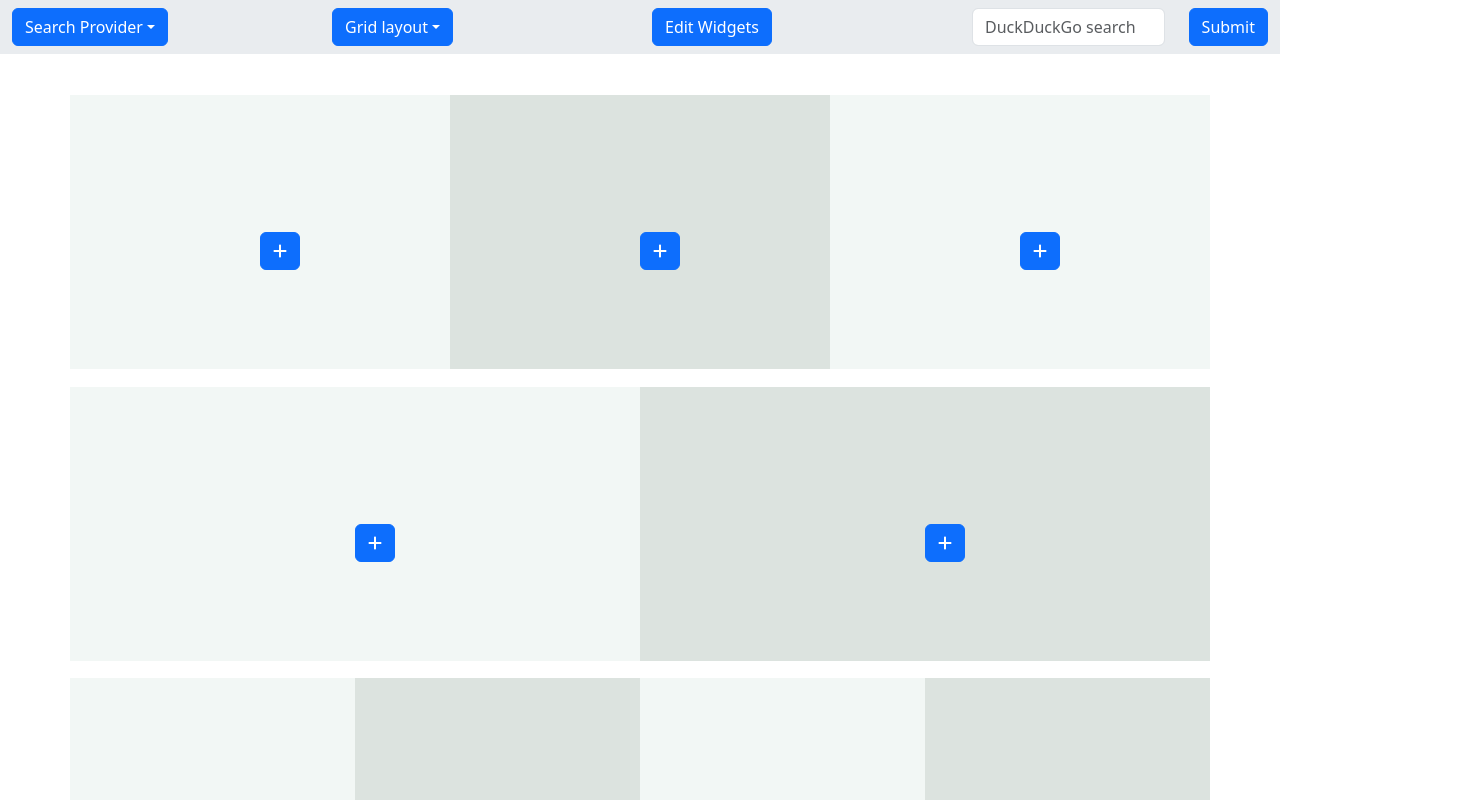
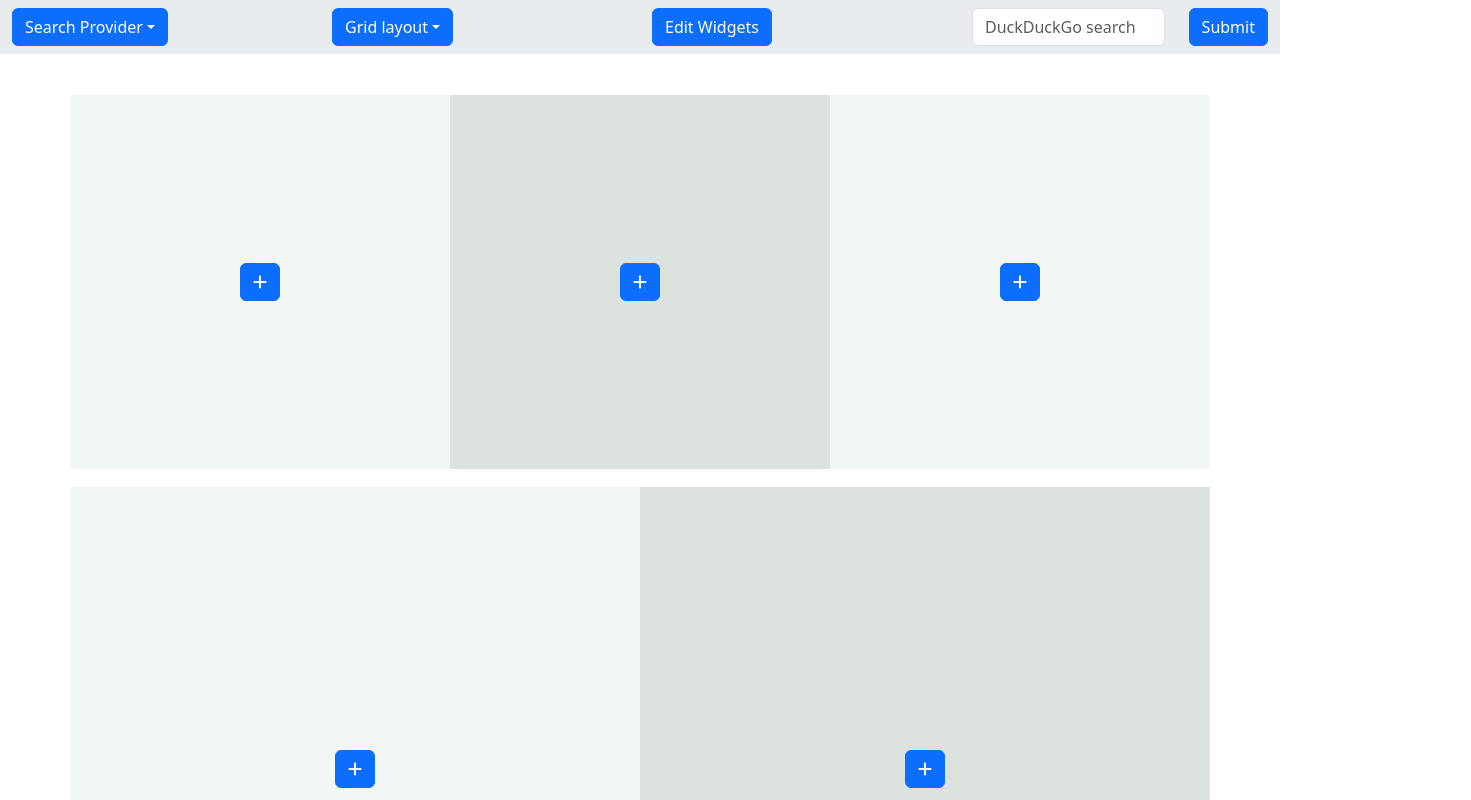
Before and after one commit to dvdzmr/bite, a React (Vite) app: page / in a window 1280 px wide. Shown: the top 800 px of the page, 1471 px wide, since content can reach past the window. Built offline with nearby package versions, Linux system fonts and the light colour scheme.

Commit message:
redid some core components of grid system

```diff
--- a/src/components/components.grid.jsx
+++ b/src/components/components.grid.jsx
@@ -1,10 +1,8 @@
 import Container from "react-bootstrap/Container";
-import {useState, useEffect} from "react";
+import {useEffect, useState} from "react";
 import {Col, Row} from "react-bootstrap";
+import Widgets from "./components.widgets.jsx";
 import "./css/grid.css"
-import Widgets from "./components.widgets.jsx";
-
-//todo: fix UI
 
 export default function Grid() {
     const [rowOne, setRowOne] = useState(3);
@@ -24,14 +22,14 @@ export default function Grid() {
 
     return (
         <Container>
-            <Row className="grid-row">
-                {addRows((isNaN(rowOne))? 3 : rowOne, 1)}
+            <Row style={{aspectRatio: rowOne}} className="grid_styling">
+                {addRows((isNaN(rowOne)) ? 3 : rowOne, 1)}
             </Row>
-            <Row className="grid-row">
-                {addRows((isNaN(rowTwo))? 2 : rowTwo, 2)}
+            <Row style={{aspectRatio: rowTwo}} className="grid_styling">
+                {addRows((isNaN(rowTwo)) ? 2 : rowTwo, 2)}
             </Row>
-            <Row className="grid-row">
-                {addRows((isNaN(rowThree))? 4 : rowThree, 3)}
+            <Row style={{aspectRatio: rowThree}} className="grid_styling">
+                {addRows((isNaN(rowThree)) ? 4 : rowThree, 3)}
             </Row>
         </Container>
     )
@@ -42,10 +40,9 @@ function addRows(colAmount, rowNum) {
     let items = [];
     for (let i = 0; i < colAmount; i++) {
         if (i % 2 === 0) {
-            items.push(<Col className="lightgray" key={i}><Widgets id={i} rowNum={rowNum}/></Col>);
-        }
-        else {
-            items.push(<Col className="mediumgray" key={i}><Widgets id={i} rowNum={rowNum}/></Col>);
+            items.push(<Col style={{backgroundColor: "#f2f7f5"}} key={i}><Widgets id={i} rowNum={rowNum}/></Col>);
+        } else {
+            items.push(<Col style={{backgroundColor: "#dce3df"}} key={i}><Widgets id={i} rowNum={rowNum}/></Col>);
         }
     }
     return <>{items}</>;
--- a/src/components/components.widgets.jsx
+++ b/src/components/components.widgets.jsx
@@ -1,5 +1,5 @@
 // Logic to handle placing and changing widgets
-import React, {useEffect, useState} from 'react';
+import {useState} from 'react';
 import "./css/widgets.css"
 import {FontAwesomeIcon} from "@fortawesome/react-fontawesome";
 import {faPlus} from "@fortawesome/free-solid-svg-icons";
@@ -10,15 +10,13 @@ import WidgetNotes from "./widgets/widget.notes.jsx";
 import WidgetCountdown from "./widgets/widget.countdown.jsx";
 import WidgetNewsFeed from "./widgets/widget.newsfeed.jsx";
 import Container from "react-bootstrap/Container";
-import widgetPhotoalbum from "./widgets/widget.photoalbum.jsx";
 import WidgetPhotoalbum from "./widgets/widget.photoalbum.jsx";
 import WidgetTodo from "./widgets/widget.todo.jsx";
+import {ListGroup} from "react-bootstrap";
 import {CloseButton} from "react-bootstrap";
 
 // Manually add entries from ./widgets/ here
-const widgetList = ["Weather", "Stocks", "Clock", "PhotoAlbum", "Notes", "CountDown", "News", "ToDo"];
-
-
+const widgetList = ["Weather", "Clock", "Carousel", "Notes", "CountDown", "News", "ToDo"];
 
 
 export default function Widgets(id) {
@@ -60,14 +58,11 @@ export default function Widgets(id) {
             return <Weather identifier={gridName}/>
             // return <h1>Weather</h1>
         }
-        if (widget === "Stocks") {
-            return <h1>Stocks</h1>
-        }
         if (widget === "Clock") {
             return <WidgetClock identifier={gridName}/>
             // return <h1>Clock</h1>
         }
-        if (widget === "PhotoAlbum") {
+        if (widget === "Carousel") {
             return <WidgetPhotoalbum identifier={gridName}/>
             // return <h1>Photo Album</h1>
         }
@@ -95,27 +90,35 @@ export default function Widgets(id) {
         setShowCloseWidget(!showCloseWidget);
     })
 
+
     return (
         <>
             {!showWidget ?
-                <div className={!showList ? "widget-container_default" : "widget-container_clicked"}>
+                <div className="widget-button"  style={{top: !showList ? "50%" : "20%"}}>
                     <Button active={showList} onClick={showWidgetList}><FontAwesomeIcon icon={faPlus}/>
                     </Button>
                     {showList ? <div className="widget_text">
                         <ul className="widget_list">
                             {widgetList.map(function(widget, index) {
-                                return <li key={index}> <Button onClick={() => addSelectedWidget(widget)}>{widget}</Button></li>
+                                return <li
+                                    key={index}
+                                    // style={{float: "left"}}
+                                >
+                                    <ListGroup defaultActiveKey="#link1" variant="flush">
+                                        <ListGroup.Item action onClick={() => addSelectedWidget(widget)}>
+                                            {widget}
+                                        </ListGroup.Item>
+                                    </ListGroup>
+                                </li>
                             })}
                         </ul>
                     </div> : null}
                 </div>
                 :
-                <div className="widget_container">
-                    <Container className="widget_container">{showWidgets()}</Container>
+                <div style={{position: "relative"}}>
+                    <Container>{showWidgets()}</Container>
                     {showCloseWidget ?
-                    <button className="widget_remove_button" onClick={removeWidget}>x</button> : null }
-                    {/*{showCloseWidget ?*/}
-                    {/*    <CloseButton className="widget_remove_button" onClick={removeWidget}/> : null }*/}
+                        <CloseButton aria-label="Close Widget" className="widget_remove_button " onClick={removeWidget}/> : null }
                 </div>}
         </>
     );
--- a/src/components/css/grid.css
+++ b/src/components/css/grid.css
@@ -1,19 +1,5 @@
-.grid-row {
-    height: 35vh;
-    max-height: 35vh;
+.grid_styling {
     padding: 3px 0;
     margin-bottom: 1%;
-    max-width: inherit;
+    overflow: visible;
 }
-
-.mediumgray {
-    background-color: #dce3df;
-    max-height: inherit;
-    max-width: 100%;
-}
-
-.lightgray {
-    background-color: #f2f7f5;
-    max-height: inherit;
-    max-width: 100%;
-}
--- a/src/components/css/widgets.css
+++ b/src/components/css/widgets.css
@@ -1,20 +1,17 @@
-.widget-container_default {
+.widget-button {
     position: relative;
     top: 50%;
-    left: 50%;
-    transition: top 0.3s ease;
-}
-
-.widget-container_clicked{
-    position: relative;
-    top: 10%;
-    left: 50%;
-    transition: top 0.3s ease;
+    transition: 0.3s ease;
+    height: inherit;
+    text-align: center;
+    transform: translateY(-50%);
 }
 
 .widget_text {
-    /*position: absolute;*/
-    /*overflow-y: scroll;*/
+    position: absolute;
+    left: 50%;
+    transform: translateX(-50%);
+    text-align: center;
     margin-top: 1%;
     margin-bottom: 10%;
     animation: fadeIn 1.5s;
@@ -29,19 +26,11 @@
     padding: 0;
     margin: 0;
     list-style: none;
-
-}
-
-.widget_container {
-    display: block;
-    overflow: hidden;
-    max-height: inherit;
-    height: 100%;
-    position: relative;
 }
 
 .widget_remove_button {
     position: absolute;
-    top: 3%;
+    top: 10%;
+    /*transform: translate(-50%, -50%);*/
     z-index: 1000; /* always be on top*/
 }
--- a/src/components/widgets/css/clock.css
+++ b/src/components/widgets/css/clock.css
@@ -2,7 +2,8 @@
 
 .clock-container {
     position: relative;
-    width: 100%;
+    /*max-width: 100%;*/
+    height: 100%;
     overflow: hidden;
     background: #fff;
     margin-left: auto;
--- a/src/components/widgets/css/photoalbum.css
+++ /dev/null
@@ -1,5 +0,0 @@
-.carousel-image {
-    width: 100%;
-    height: 100%;
-    padding-top: 2%;
-}
--- a/src/components/widgets/widget.clock.jsx
+++ b/src/components/widgets/widget.clock.jsx
@@ -2,11 +2,8 @@ import {useEffect, useState} from 'react';
 import './css/clock.css';
 import {ProgressBar, Tab, Tabs} from "react-bootstrap";
 
-//todo: add all CSS to this file
-
 
 export default function WidgetClock(identifier) {
-
     const [datetime, setDatetime] = useState(new Date())
     const [hourHand, setHourHand] = useState(0)
     const [minuteHand, setMinuteHand] = useState(0)
@@ -19,8 +16,6 @@ export default function WidgetClock(identifier) {
         if (tabRaw === null) return localStorage.setItem("clock_tab" + identifier.identifier, "digital")
 
     }, []);
-
-
 
     const updateDate = () => {
         setDatetime(new Date())
@@ -41,7 +36,7 @@ export default function WidgetClock(identifier) {
     }
 
     return (
-            <Tabs defaultActiveKey={localStorage.getItem("clock_tab" + identifier.identifier)} id="clock-tabs" className="mb-3" onSelect={(k) => saveActiveTab(k)}>
+            <Tabs defaultActiveKey={localStorage.getItem("clock_tab" + identifier.identifier)} style={{height: "inherit"}} id="clock-tabs" className="mb-3" onSelect={(k) => saveActiveTab(k)}>
                 <Tab eventKey="digital" title="Digital">
                     {datetime.toLocaleTimeString()}
                 </Tab>
@@ -59,7 +54,6 @@ export default function WidgetClock(identifier) {
 
 function AnalogTime(time) {
     return (
-        <div>
             <div className="clock-container styling">
                 <div id="clock" className="clock-content">
 
@@ -89,8 +83,6 @@ function AnalogTime(time) {
                     <div className="indicator-cover"></div>
                 </div>
             </div>
-
-        </div>
     );
 
 
--- a/src/components/widgets/widget.notes.jsx
+++ b/src/components/widgets/widget.notes.jsx
@@ -5,6 +5,8 @@ import {useEffect, useState} from "react";
 
 //todo: fix UI
 //todo: add all CSS to this file
+//todo: add overview of all notes when in edit widget mode
+
 
 export default function WidgetNotes(identifier) {
 
```
Also changed, not shown: src/components/widgets/widget.photoalbum.jsx (+45 -12 lines).
